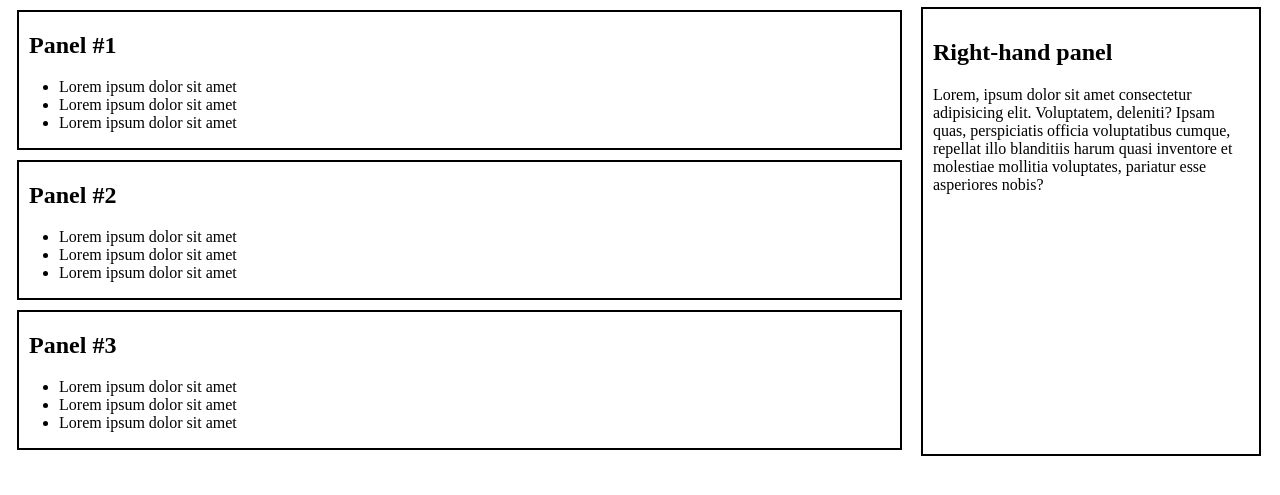
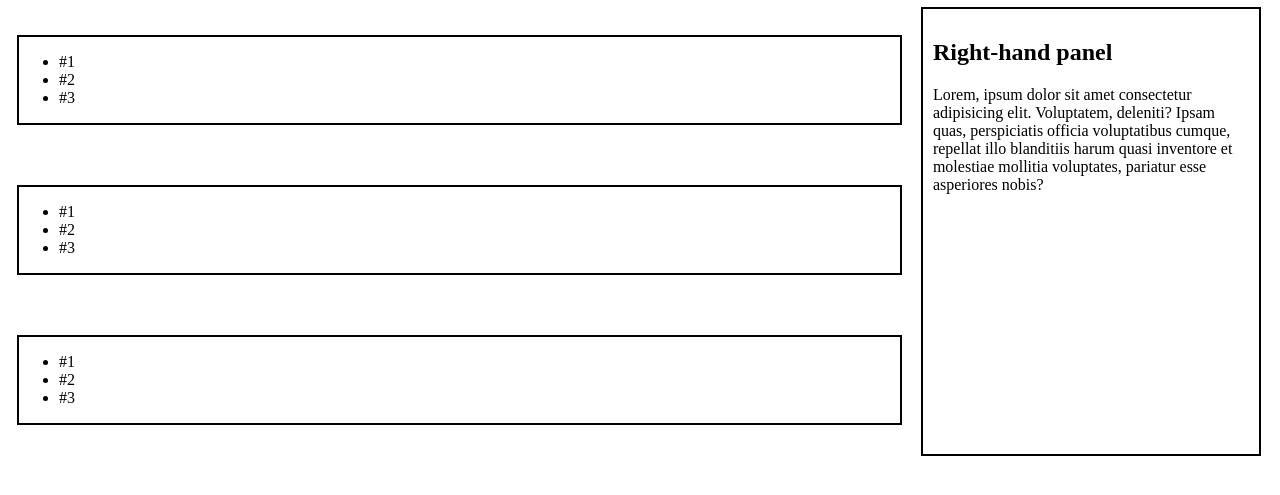
Before and after one commit to BrandonThey/flexbox-challenge, a plain HTML site: page index2.html in a window 1280 px wide. Shown: the part 51-546 px from the top of the page. Drawn offline with Linux system fonts and the light colour scheme.

Commit message:
Replaced lorem ipsum text to numbers

```diff
--- a/index2.html
+++ b/index2.html
@@ -26,29 +26,26 @@
     <main>
         <article class="horizontal">
             <div>
-                <h2>Panel #1</h2>
                 <ul>
-                    <li>Lorem ipsum dolor sit amet</li>
-                    <li>Lorem ipsum dolor sit amet</li>
-                    <li>Lorem ipsum dolor sit amet</li>
+                    <li>#1</li>
+                    <li>#2</li>
+                    <li>#3</li>
                 </ul>
             </div>
 
             <div>
-                <h2>Panel #2</h2>
                 <ul>
-                    <li>Lorem ipsum dolor sit amet</li>
-                    <li>Lorem ipsum dolor sit amet</li>
-                    <li>Lorem ipsum dolor sit amet</li>
+                    <li>#1</li>
+                    <li>#2</li>
+                    <li>#3</li>
                 </ul>
             </div>
 
             <div>
-                <h2>Panel #3</h2>
                 <ul>
-                    <li>Lorem ipsum dolor sit amet</li>
-                    <li>Lorem ipsum dolor sit amet</li>
-                    <li>Lorem ipsum dolor sit amet</li>
+                    <li>#1</li>
+                    <li>#2</li>
+                    <li>#3</li>
                 </ul>
             </div>
         </article>
```
